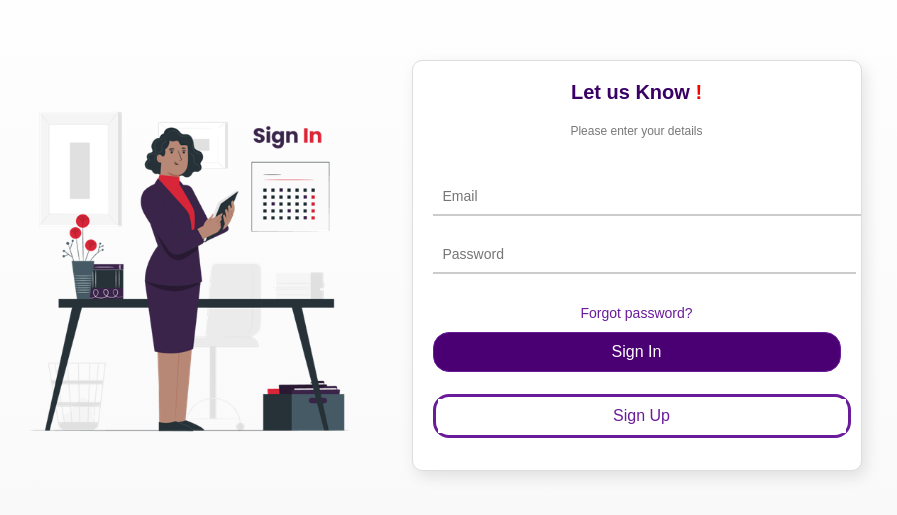
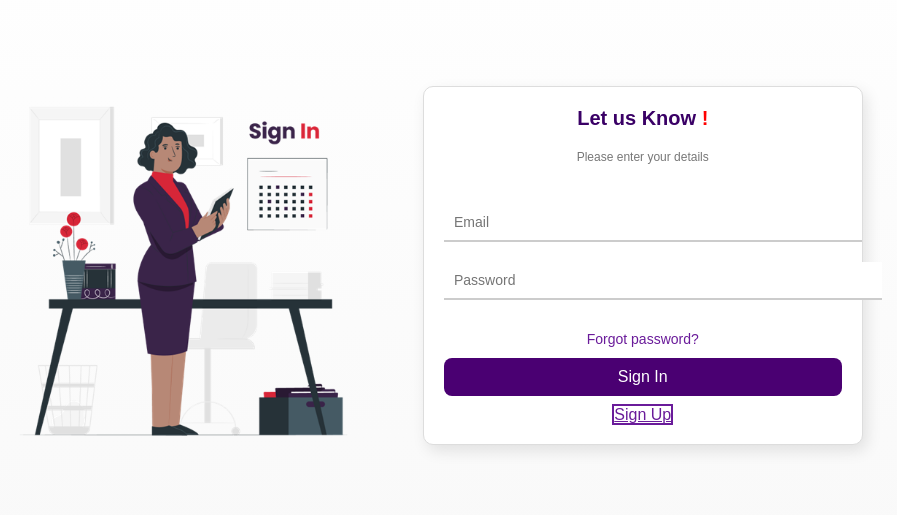
Before and after one commit to VikasSaxena2204/Logix-frontend, a React (Vite) app in the folder client/: page /signin in a window 1280 px wide. Shown: the part 135-650 px from the top of the page, without its empty margins (217-1114 px from the left). Built offline with nearby package versions, Linux system fonts and the light colour scheme; some icons are missing.

Commit message:
Update Signin.css

```diff
--- a/client/src/styles/Signin.css
+++ b/client/src/styles/Signin.css
@@ -6,8 +6,8 @@ body {
   display: flex;
   justify-content: center;
   align-items: center;
-  height: 100vh;
-  flex-direction: row;
+  min-height: 100vh;
+  flex-direction: column;
   overflow: hidden;
 }
 
@@ -18,7 +18,7 @@ body {
   justify-content: space-between;
   align-items: center;
   width: 100%;
-  height: 100%;
+  max-width: 1200px;
   padding: 20px;
   box-sizing: border-box;
 }
@@ -29,14 +29,13 @@ body {
   display: flex;
   justify-content: center;
   align-items: center;
-  height: 100%;
 }
 
 .signin-left img {
   width: 100%;
-  height: 100%;
+  max-width: 600px;
+  height: auto;
   object-fit: contain;
-  max-width: 600px;
 }
 
 /* Right Section Styling */
@@ -49,7 +48,8 @@ body {
 }
 
 .signin-card {
-  flex: 0 0 450px;
+  width: 100%;
+  max-width: 450px;
   padding: 20px;
   background-color: #fff;
   box-shadow: 4px 6px 15px rgba(0, 0, 0, 0.1);
@@ -57,7 +57,6 @@ body {
   border-radius: 10px;
   margin: auto;
   box-sizing: border-box;
-  height: 100%;
 }
 
 .signin-center {
@@ -102,7 +101,7 @@ input:focus {
 }
 
 .pass-input-div input {
-  padding-right: 5px;
+  padding-right: 30px;
 }
 
 .pass-input-div svg {
@@ -125,22 +124,21 @@ input:focus {
 }
 
 /* Button Styling */
-.signin-center-button button {
+button {
+  display: block;
   width: 100%;
   padding: 10px;
-  border: 1px solid #6a1b9a;
-  border-radius: 2vh;
   margin: 10px 0;
   font-size: 16px;
   cursor: pointer;
+  border-radius: 8px;
   transition: all 0.3s ease;
+  border: none;
 }
 
 .signin-btn {
   background-color: #4a0072;
   color: #fff;
-  width: 100%;
-  text-align: center;
 }
 
 .signin-btn:hover {
@@ -148,40 +146,21 @@ input:focus {
   transform: translateY(-3px);
 }
 
-.signup-center-button {
-  width: 100%;
-  padding: 2px;
-  border: 3px solid #6a1b9a;
-  border-radius: 2vh;
-  margin: 12px 0;
-  font-size: 16px;
-  cursor: pointer;
-  transition: all 0.3s ease;
-  display: flex;
-  justify-content: center;
-  align-items: center;
-}
-
 .signup-btn {
   background-color: #fff;
-  padding: 8px;
   color: #6a1b9a;
-  text-decoration: none;
-  width: 100%;
-  text-align: center;
+  border: 2px solid #6a1b9a;
 }
 
 .signup-btn:hover {
   background-color: #6a1b9a;
-  color: #ffffff;
-  border-radius: 8px;
+  color: #fff;
 }
 
 /* Responsive Styling */
 @media (max-width: 768px) {
   .signin-main {
     flex-direction: column;
-    height: auto;
     padding: 20px;
   }
 
@@ -190,16 +169,17 @@ input:focus {
   }
 
   .signin-right {
-    flex: 1 1 100%;
+    width: 100%;
+    flex: 1 1 auto;
   }
 
   .signin-card {
+    width: 100%;
+    max-width: 100%;
     padding: 15px;
-    width: 100%;
   }
 
-  .signin-btn,
-  .signup-btn {
+  button {
     width: 100%;
   }
 }
```
